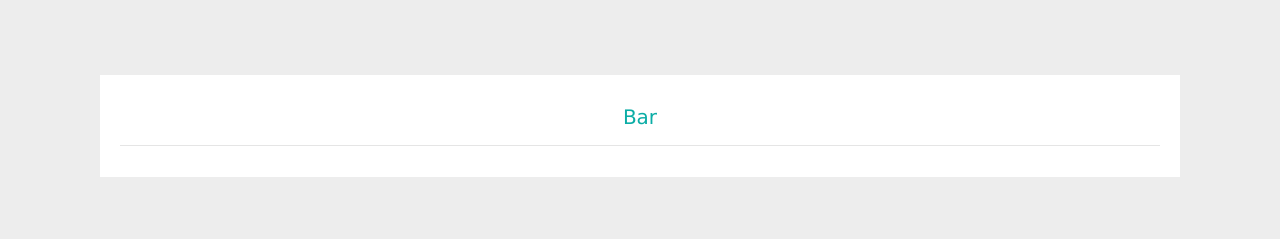
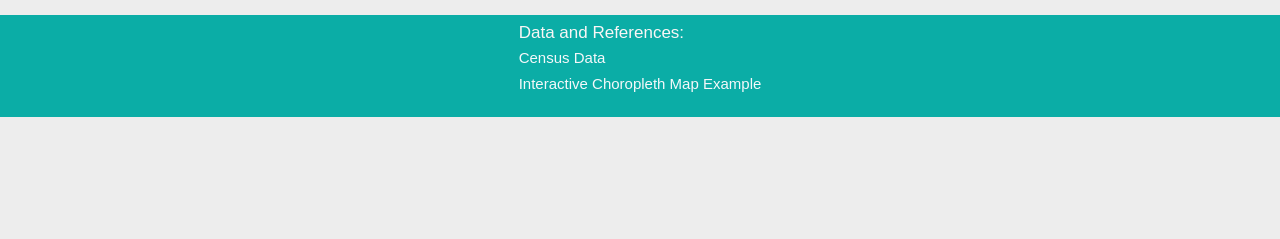
Before and after one commit to Gujaratigirl/Project_2_Relocation, a Flask app: page / in a window 1280 px wide. Shown: the part 1524-1763 px from the top of the page. After the commit the page ends 1641 px from the top, so only its background shows below. Run offline with Flask 2, Linux system fonts and the light colour scheme; parts of the project's set-up code (start-up, migrations or seed data) failed here and were passed over; some libraries are stand-ins or nearby versions.

Commit message:
cleaned files for presentation

```diff
--- a/static/js/logic.js
+++ b/static/js/logic.js
@@ -235,6 +235,35 @@
                 };
 
                 legend.addTo(map);
+
+                //Sort the State data from high to low.
+                        var filteredStates = data.sort((a,b) => b.features.properties.inflow - a.features.properties.inflow);
+                        console.log(filteredStates);
+
+                        // 3. Use the map method with the arrow function to return all the filtered titles.
+                        var titles = filteredStates.map(state =>  state.name);
+                        console.log(titles);
+
+                        // 5. Create your trace.
+                        var trace = {
+                        x: titles,
+                        y: filteredStates,
+                        type: "bar"
+                        };
+
+                        // 6. Create the data array for our plot
+                        var data = [trace];
+
+                        // 7. Define our plot layout
+                        var layout = {
+                        title: "The highest movement of people",
+                        xaxis: { title: "State" },
+                        yaxis: { title: "Number of People"}
+                        };
+
+                        // 8. Plot the chart to a div tag with id "bar-plot"
+                        Plotly.newPlot("bar-plot", data, layout);
+
         })
 
 };
--- a/templates/index.html
+++ b/templates/index.html
@@ -113,7 +113,7 @@
             </div>
         </div>
 
-        <div class="col-12">
+        <!-- <div class="col-12">
 
             <div class = "box" >
             <h5 class="title">Bar</h5>
@@ -123,7 +123,7 @@
             </div>
             </div>
 
-        </div>
+        </div> -->
 
     </div>
 
@@ -147,6 +147,15 @@
     <script src="https://code.jquery.com/jquery-3.3.1.slim.min.js" integrity="sha384-q8i/X+965DzO0rT7abK41JStQIAqVgRVzpbzo5smXKp4YfRvH+8abtTE1Pi6jizo" crossorigin="anonymous"></script>
     <script src="https://cdnjs.cloudflare.com/ajax/libs/popper.js/1.14.7/umd/popper.min.js" integrity="sha384-UO2eT0CpHqdSJQ6hJty5KVphtPhzWj9WO1clHTMGa3JDZwrnQq4sF86dIHNDz0W1" crossorigin="anonymous"></script>
     <script src="https://stackpath.bootstrapcdn.com/bootstrap/4.3.1/js/bootstrap.min.js" integrity="sha384-JjSmVgyd0p3pXB1rRibZUAYoIIy6OrQ6VrjIEaFf/nJGzIxFDsf4x0xIM+B07jRM" crossorigin="anonymous"></script>
+    <footer>
+        <p id="footer">Data and References:
+            <br>
+            <a href="https://www.census.gov/data/tables/time-series/demo/geographic-mobility/state-to-state-migration.html">Census Data</a>
+            <br>
+            <a href="https://leafletjs.com/examples/choropleth/">Interactive Choropleth Map Example</a>
+        </p>
+    </footer>
+
 
 </body>
 
```
